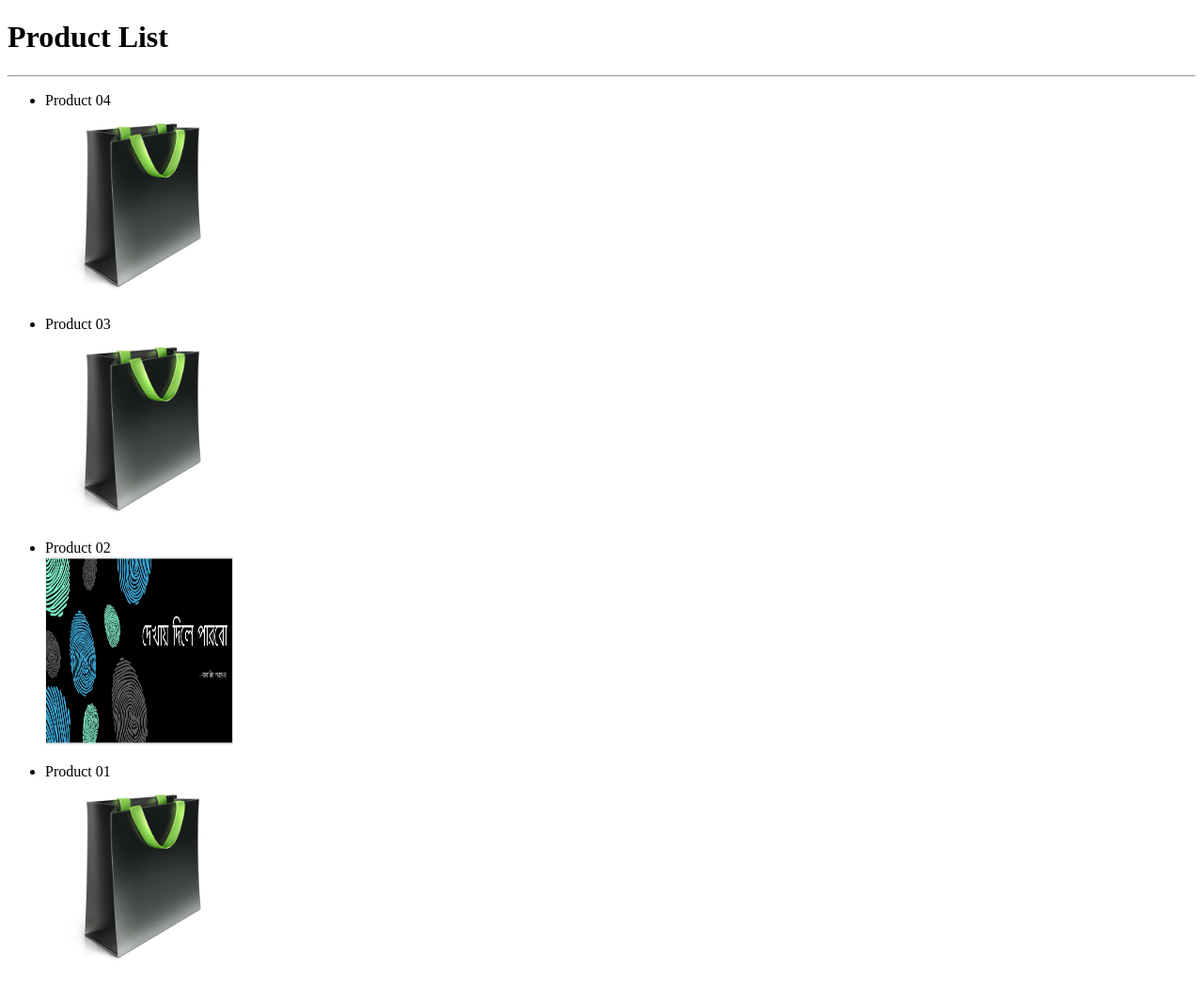
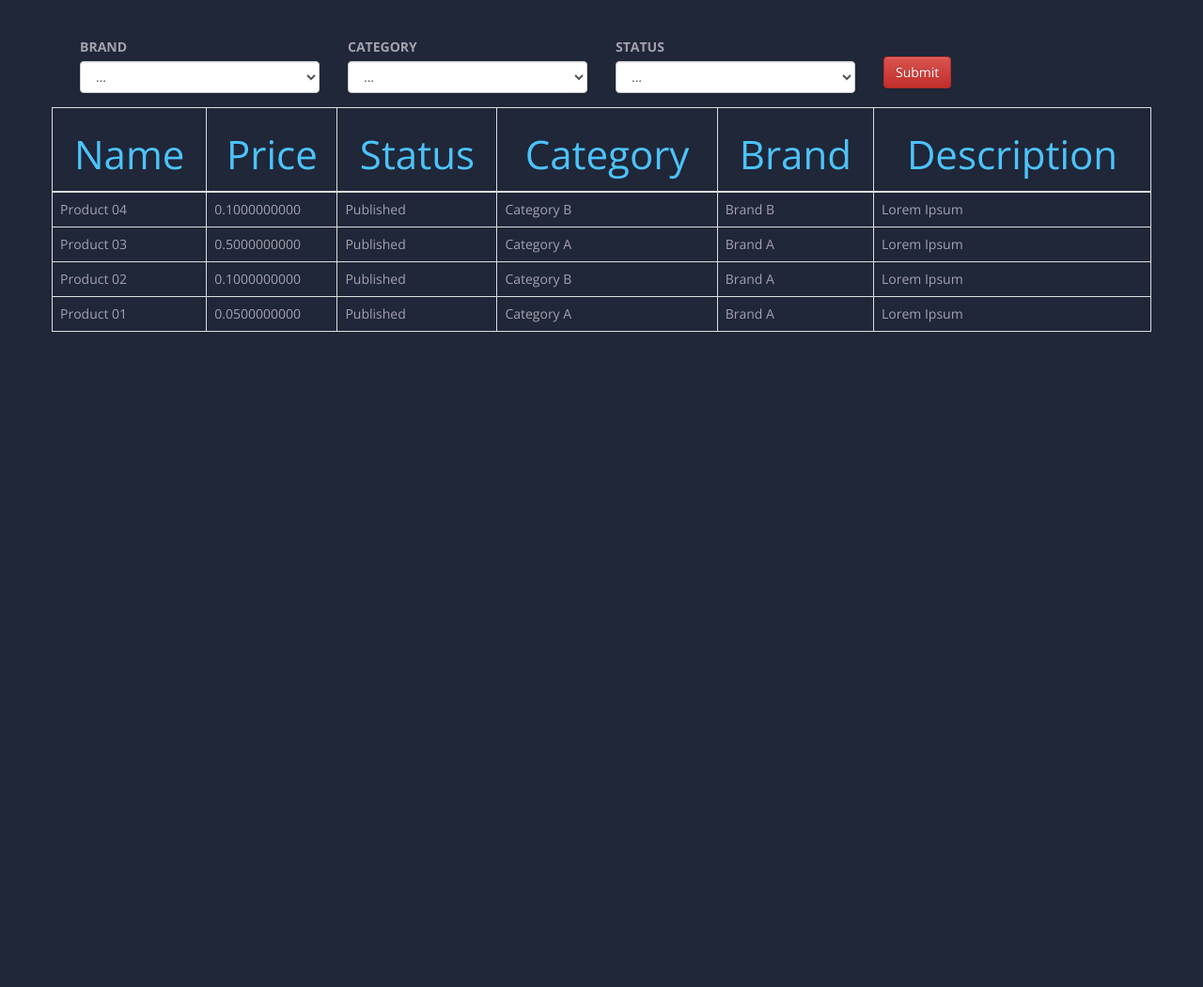
Before and after one commit to siyam04/advance-functional-django-data-binding-option-selection, a Django app: template product/templates/product_list.html in a window 1280 px wide. Shown: the whole page at 94% size. After the commit the page ends 353 px from the top, so only its background shows below. Run offline with Django 3.2, Linux system fonts and the light colour scheme; the template is opened without the code that fills it: values that come from a table or form of the project are taken from there, others are empty; data comes from the database, SQL or seed files in the repository; both versions use the stored data as it was after the commit; some libraries are stand-ins or nearby versions.

Commit message:
initial setup done

```diff
--- a/product/admin.py
+++ b/product/admin.py
@@ -7,7 +7,7 @@
     Category,
     Brand,
     Product,
-
+    QueryStrings
 )
 
 # 'Group' class hiding from the superuser
@@ -52,7 +52,8 @@
     )
 
 
+
 # Registering databases
 # admin.site.register(Category, CategoryAdmin)
 # admin.site.register(Brand, BrandAdmin)
-# admin.site.register(Product, ProductAdmin)
+admin.site.register(QueryStrings)
--- a/product/models.py
+++ b/product/models.py
@@ -52,3 +52,10 @@
 
     def __str__(self):
         return self.name
+
+
+class QueryStrings(models.Model):
+    data = models.CharField(max_length=200)
+
+    def __str__(self):
+        return self.data
--- /dev/null
+++ b/product/static/css/product.css
@@ -0,0 +1,119 @@
+@charset "UTF-8";
+@import url(https://fonts.googleapis.com/css?family=Open+Sans:300,400,700);
+
+body {
+    font-family: 'Open Sans', sans-serif;
+    font-weight: 300;
+    line-height: 1.42em;
+    color: #A7A1AE;
+    background-color: #1F2739;
+}
+
+h1 {
+    font-size: 3em;
+    font-weight: 300;
+    line-height: 1em;
+    text-align: center;
+    color: #4DC3FA;
+}
+
+h2 {
+    font-size: 1em;
+    font-weight: 300;
+    text-align: center;
+    display: block;
+    line-height: 1em;
+    padding-bottom: 2em;
+    color: #FB667A;
+}
+
+h2 a {
+    font-weight: 700;
+    text-transform: uppercase;
+    color: #FB667A;
+    text-decoration: none;
+}
+
+.blue {
+    color: #185875;
+}
+
+.yellow {
+    color: #FFF842;
+}
+
+.main-table th h1 {
+    font-weight: bold;
+    font-size: 1em;
+    text-align: left;
+    color: #185875;
+}
+
+.main-table td {
+    font-weight: normal;
+    font-size: 1em;
+    -webkit-box-shadow: 0 2px 2px -2px #0E1119;
+    -moz-box-shadow: 0 2px 2px -2px #0E1119;
+    box-shadow: 0 2px 2px -2px #0E1119;
+}
+
+.main-table {
+    text-align: left;
+    overflow: hidden;
+    width: 80%;
+    margin: 0 auto;
+    display: table;
+    padding: 0 0 8em 0;
+}
+
+.main-table td, .main-table th {
+    padding-bottom: 2%;
+    padding-top: 2%;
+    padding-left: 2%;
+}
+
+/* Background-color of the odd rows */
+.main-table tr:nth-child(odd) {
+    background-color: #323C50;
+}
+
+/* Background-color of the even rows */
+.main-table tr:nth-child(even) {
+    background-color: #2C3446;
+}
+
+.main-table th {
+    background-color: #1F2739;
+}
+
+.main-table td:first-child {
+    color: #FB667A;
+}
+
+.main-table tr:hover {
+    background-color: #464A52;
+    -webkit-box-shadow: 0 6px 6px -6px #0E1119;
+    -moz-box-shadow: 0 6px 6px -6px #0E1119;
+    box-shadow: 0 6px 6px -6px #0E1119;
+}
+
+.main-table td:hover {
+    background-color: #FFF842;
+    color: #403E10;
+    font-weight: bold;
+
+    box-shadow: #7F7C21 -1px 1px, #7F7C21 -2px 2px, #7F7C21 -3px 3px, #7F7C21 -4px 4px, #7F7C21 -5px 5px, #7F7C21 -6px 6px;
+    transform: translate3d(6px, -6px, 0);
+
+    transition-delay: 0s;
+    transition-duration: 0.4s;
+    transition-property: all;
+    transition-timing-function: line !important;
+}
+
+@media (max-width: 800px) {
+    .main-table td:nth-child(4),
+    .main-table th:nth-child(4) {
+        display: none;
+    }
+}
--- a/product/templates/product_list.html
+++ b/product/templates/product_list.html
@@ -1,24 +1,97 @@
-<!doctype html>
-<html lang="en">
-<head>
-    <meta charset="UTF-8">
-    <meta name="viewport"
-          content="width=device-width, user-scalable=no, initial-scale=1.0, maximum-scale=1.0, minimum-scale=1.0">
-    <meta http-equiv="X-UA-Compatible" content="ie=edge">
-    <title>Product List</title>
-</head>
+{% extends 'base.html' %}
 
-<body>
-    <h1>Product List</h1>
-    <hr>
 
-    {% for product in object_list %}
-        <ul>
-            <li>{{ product }}</li>
-            <img src="{{ product.image.url }}" alt="image" width="200" height="200">
-        </ul>
+{% block content %}
 
-    {% endfor %}
+    <!--Heading-->
 
-</body>
-</html>
+    {#    <br>#}
+    {#    <h1><span class="blue">&lt;</span>Products<span class="blue">&gt;</span> <span class="yellow">List</span></h1>#}
+    {#    <br>#}
+    {#    <h2>Created with love by <a href="https://www.linkedin.com/in/abdullah-al-galib/" target="_blank">Siyam Al Galib</a></h2>#}
+
+    <!--Filter-->
+
+    <div class="col-lg-12">
+        <form action="{% url 'product:search' %}" method="post">
+        {% csrf_token %}
+
+            <div class="col-lg-3">
+                <br><br>
+                <div class="form-group">
+                    <label for="sel1">BRAND</label>
+                    <select name="brand" class="form-control">
+                        <option value="">...</option>
+                        {% for brand in brands %}
+                            <option  value="{{ brand.id }}">{{ brand }}</option>
+                        {% endfor %}
+                    </select>
+                </div>
+            </div>
+
+            <div class="col-lg-3">
+                <br><br>
+                <div class="form-group">
+                    <label for="sel1">CATEGORY</label>
+                    <select name="category" class="form-control">
+                        <option value="">...</option>
+                        {% for category in categories %}
+                            <option  value="{{ category.id }}">{{ category }}</option>
+                        {% endfor %}
+                    </select>
+                </div>
+            </div>
+
+            <div class="col-lg-3">
+                <br><br>
+                <div class="form-group">
+                    <label for="sel1">STATUS</label>
+                    <select name="status" class="form-control">
+                        <option value="">...</option>
+                        {% for status in statuses %}
+                            <option  value="{{ status.0 }}">{{ status.1 }}</option>
+                        {% endfor %}
+                    </select>
+                </div>
+            </div>
+            <div class="col-lg-3">
+                <br><br><br>
+                <div class="form-group">
+                    <button type="submit" class="btn btn-danger">Submit</button>
+                </div>
+            </div>
+
+        </form>
+    </div>
+
+
+
+    <!--Table-->
+    <table class="table table-bordered">
+        <thead>
+        <tr>
+            <th><h1>Name</h1></th>
+            <th><h1>Price</h1></th>
+            <th><h1>Status</h1></th>
+            <th><h1>Category</h1></th>
+            <th><h1>Brand</h1></th>
+            <th><h1>Description</h1></th>
+        </tr>
+        </thead>
+
+        <tbody>
+        {% for product in products %}
+            <tr>
+                <td>{{ product.name }}</td>
+                <td>{{ product.price }}</td>
+                <td>{{ product.status }}</td>
+                <td>{{ product.category }}</td>
+                <td>{{ product.brand }}</td>
+                <td>{{ product.description }}</td>
+            </tr>
+        {% endfor %}
+        </tbody>
+
+    </table>
+
+{% endblock %}
--- a/product/urls.py
+++ b/product/urls.py
@@ -1,13 +1,20 @@
 from django.urls import path, include
 
-from .views import ProductList
+from .views import products, search
 
 
 app_name = 'product'
 
 urlpatterns = [
 
-    # all products
-    path('product-list', ProductList.as_view(), name='product-list'),
+    # all products CBV
+    # path('product-list', ProductList.as_view(), name='product-list'),
+
+    # all products FBV
+    path('', products, name='products'),
+
+    path('<int:query_id>', products, name='products_query_id'),
+
+    path('search', search, name='search'),
 
 ]
--- a/src/urls.py
+++ b/src/urls.py
@@ -18,9 +18,7 @@
 from django.urls import path, include
 from django.conf.urls.static import static
 
-
-from .views import HomeView
-from product.views import ProductList
+# from .views import HomeView
 
 
 urlpatterns = [
@@ -28,7 +26,7 @@
     path('admin/', admin.site.urls),
 
     # Home
-    path('', HomeView.as_view(), name='home'),
+    # path('', HomeView.as_view(), name='home'),
 
     # App1 (product)
     path('', include('product.urls', namespace='product')),
--- a/templates/base.html
+++ b/templates/base.html
@@ -1,10 +1,55 @@
+{% load static %}
+
 <!DOCTYPE html>
 <html lang="en">
+
 <head>
     <meta charset="UTF-8">
-    <title>Title</title>
+
+    <title>{% block title %}{% endblock %}</title>
+
+    {#    <link rel="stylesheet" href="https://maxcdn.bootstrapcdn.com/bootstrap/4.0.0/css/bootstrap.min.css"#}
+    {#              integrity="sha384-Gn5384xqQ1aoWXA+058RXPxPg6fy4IWvTNh0E263XmFcJlSAwiGgFAW/dAiS6JXm" crossorigin="anonymous"/>#}
+
+    <link rel="stylesheet" href="https://maxcdn.bootstrapcdn.com/bootstrap/3.3.7/css/bootstrap.min.css"
+          integrity="sha384-BVYiiSIFeK1dGmJRAkycuHAHRg32OmUcww7on3RYdg4Va+PmSTsz/K68vbdEjh4u" crossorigin="anonymous">
+
+    <!-- Optional theme -->
+    <link rel="stylesheet" href="https://maxcdn.bootstrapcdn.com/bootstrap/3.3.7/css/bootstrap-theme.min.css"
+          integrity="sha384-rHyoN1iRsVXV4nD0JutlnGaslCJuC7uwjduW9SVrLvRYooPp2bWYgmgJQIXwl/Sp" crossorigin="anonymous">
+
+    <!-- Latest compiled and minified JavaScript -->
+    <script src="https://maxcdn.bootstrapcdn.com/bootstrap/3.3.7/js/bootstrap.min.js"
+            integrity="sha384-Tc5IQib027qvyjSMfHjOMaLkfuWVxZxUPnCJA7l2mCWNIpG9mGCD8wGNIcPD7Txa"
+            crossorigin="anonymous"></script>
+
+    <link rel="stylesheet" type="text/css" href="{% static 'css/product.css' %}">
 </head>
+
 <body>
+
+<div class="container">
+    <div class="row">
+
+        {% block content %}
+
+        {% endblock %}
+
+    </div>
+</div>
+
+
+<!--Bootstrap4 CDN JS-->
+{#	<script src="https://code.jquery.com/jquery-3.2.1.slim.min.js"#}
+{#		integrity="sha384-KJ3o2DKtIkvYIK3UENzmM7KCkRr/rE9/Qpg6aAZGJwFDMVNA/GpGFF93hXpG5KkN" crossorigin="anonymous">#}
+{#	</script>#}
+{#	<script src="https://cdnjs.cloudflare.com/ajax/libs/popper.js/1.12.9/umd/popper.min.js"#}
+{#		integrity="sha384-ApNbgh9B+Y1QKtv3Rn7W3mgPxhU9K/ScQsAP7hUibX39j7fakFPskvXusvfa0b4Q" crossorigin="anonymous">#}
+{#	</script>#}
+{#	<script src="https://maxcdn.bootstrapcdn.com/bootstrap/4.0.0/js/bootstrap.min.js"#}
+{#		integrity="sha384-JZR6Spejh4U02d8jOt6vLEHfe/JQGiRRSQQxSfFWpi1MquVdAyjUar5+76PVCmYl" crossorigin="anonymous">#}
+{#	</script>#}
+<!--Bootstrap4 CDN JS-->
 
 </body>
 </html>
```
Also changed, not shown: product/views.py (+64 -5 lines), db.sqlite3, product/forms.py (added), product/migrations/0004_querystrings.py (added), 1 other file.
